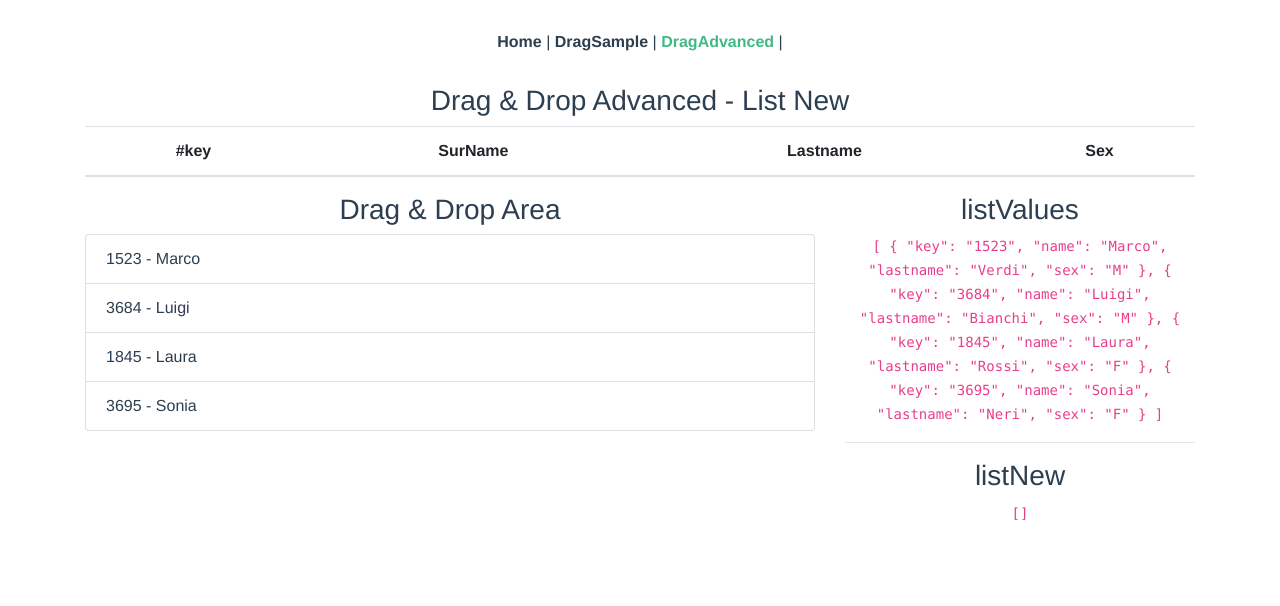
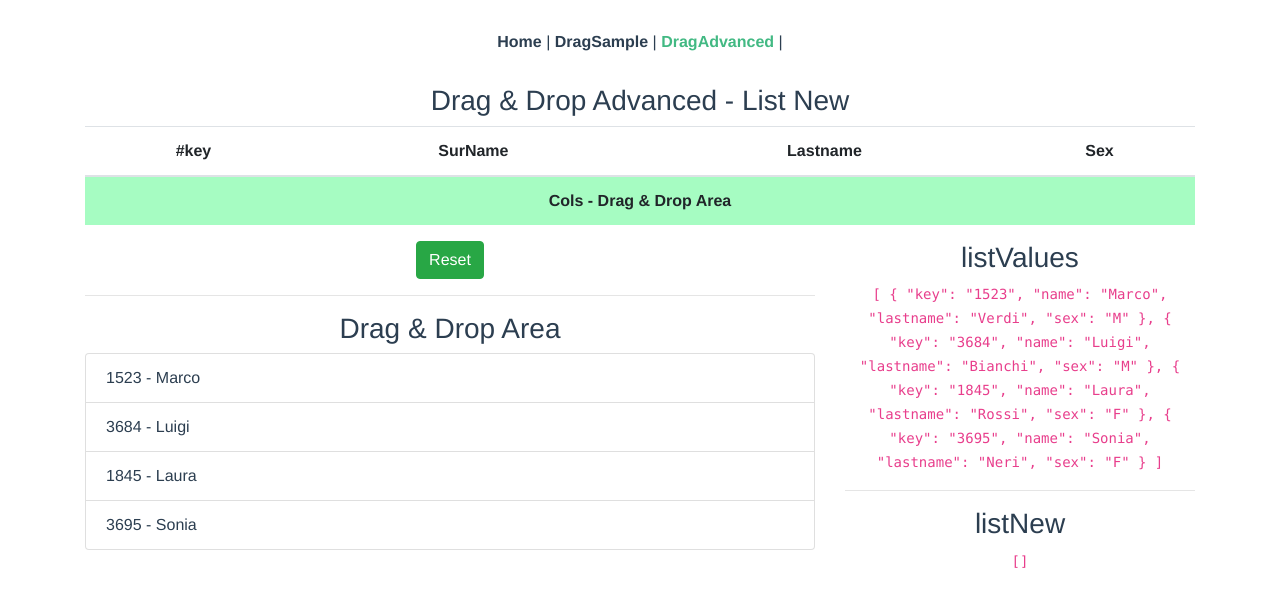
Before and after one commit to isjeady/corso-vue-js-application, a Vue app: page /dragadvanced in a window 1280 px wide. Shown: the top 606 px of the page. Built offline with nearby package versions, Linux system fonts and the light colour scheme.

Commit message:
Reset e DragArea

```diff
--- a/src/components/DragAdvanced.vue
+++ b/src/components/DragAdvanced.vue
@@ -19,6 +19,9 @@
             tag="tbody"
             @change="log"
           >
+               <th v-if="listNew.length == 0" colspan="4" class="dragarea">
+                Cols - Drag & Drop Area
+              </th>
               <tr v-for="element in listNew" :key="element.key">
                 <th scope="row">{{ element.key  }}</th>
                 <td> {{ element.name }}</td>
@@ -32,6 +35,10 @@
 
     <div class="row">
       <div class="col-8">
+          <button class="btn btn-success" @click="reset">
+            Reset
+          </button>
+          <hr>
           <h3>Drag & Drop Area</h3>
           <draggable class="list-group" tag="ul" :list="listValues" v-bind="dragOptions" >
               <li class="list-group-item" v-for="element in listValues" :key="element.key">
@@ -77,6 +84,9 @@ export default {
   mounted(){
   },
   methods: {
+    reset() {
+      this.listNew = [];
+    },
     log: function(evt) {
       window.console.log(evt);
     },
@@ -95,6 +105,9 @@ export default {
 </script>
 
 <style>
+.dragarea {
+  background: #00f75259;
+}
 .ghost {
   opacity: 0.1;
   background: #00f752;
```
